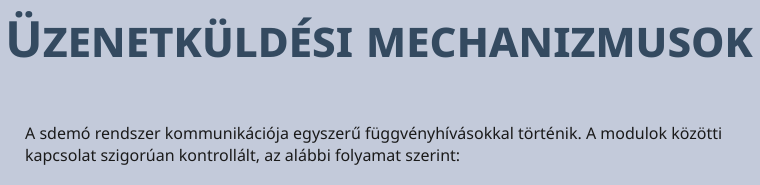
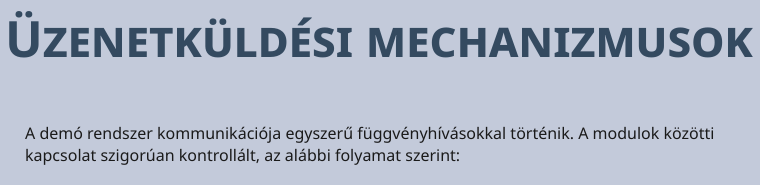
Before and after one commit to zsivadi/Szoftvertechnologia, a plain HTML site: page H5/h5-architecture.html in a window 1280 px wide. Shown: the part 860-1045 px from the top of the page, 240-1000 px from the left. Drawn offline with Linux system fonts and the light colour scheme.

Commit message:
Typo fixed

```diff
--- a/H5/h5-architecture.html
+++ b/H5/h5-architecture.html
@@ -54,7 +54,7 @@
             <h2 class="section-title">Üzenetküldési mechanizmusok</h2>
 
             <p class="doc-text">
-                A sdemó rendszer kommunikációja egyszerű függvényhívásokkal történik. A modulok közötti
+                A demó rendszer kommunikációja egyszerű függvényhívásokkal történik. A modulok közötti
                 kapcsolat szigorúan kontrollált, az alábbi folyamat szerint:
             </p><br>
 
```
